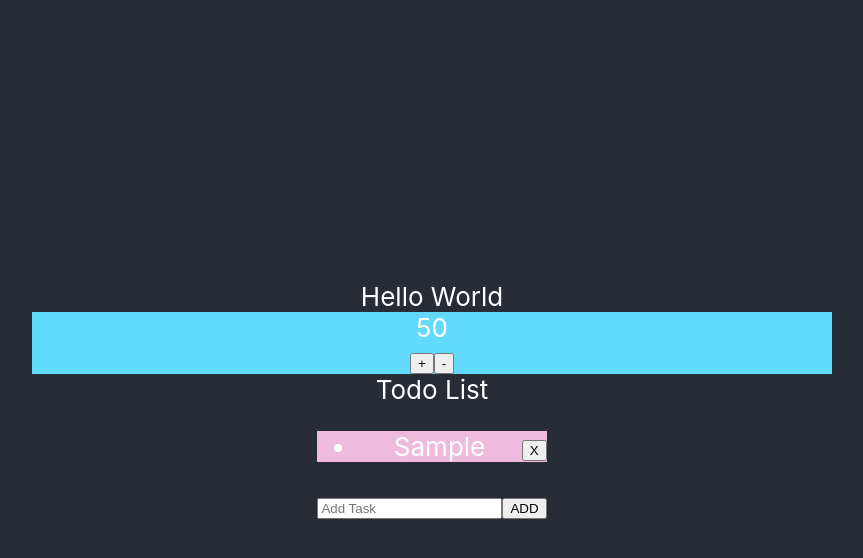
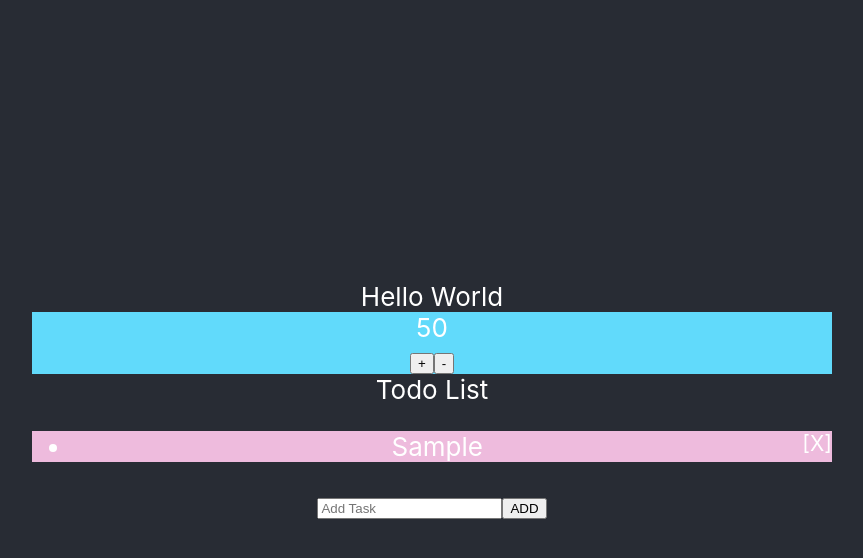
Before and after one commit to galiii/react-tutorial3, a React (Create React App) app in the folder my-app/: page / in a window 1280 px wide. Both pictures are taken after typing "Sample" into the empty fields and a click on the button "ADD". Shown: the top 558 px of the page, without its empty margins (208-1071 px from the left). Built offline with nearby package versions, Linux system fonts and the light colour scheme.

Commit message:
delete item

```diff
--- a/my-app/src/App.css
+++ b/my-app/src/App.css
@@ -54,13 +54,13 @@
 /* List component */
 
 .list{
+  min-width: 100vh;
   background-color: #eebbdd
 }
 
 
 
-.list ul li button{
+.list ul li a{
   float: right;
-  right: 1%;
-  margin-top: 4.5%
+  font-size: calc(5px + 2vmin);
 }
--- a/my-app/src/components/Item.js
+++ /dev/null
@@ -1 +0,0 @@
-import React from 'react';
--- a/my-app/src/components/List.js
+++ b/my-app/src/components/List.js
@@ -1,15 +1,19 @@
 import React from 'react';
 
 
-export default function List({tasks}){
+function List(props){
+    const items = props.tasks;
 return(
     <div className="list">
         <ul>
             {
-                tasks.map((task,index)=> (
+                items.map((task,index)=> (
                 <li key={index}>
                 {task}
-                <button>X</button>
+                <a
+                herf="#"
+                onClick={()=>props.deleteItem(task,index)}
+                >[X]</a>
                 </li>
                 ))
             }
@@ -17,3 +21,5 @@ return(
     </div>
 )
 }
+
+export default List;
--- a/my-app/src/components/Todo.js
+++ b/my-app/src/components/Todo.js
@@ -43,11 +43,27 @@ onSubmitItem = (e) => {
   });
 }
 
+/*
+taskDelete the value that should be delete
+index is the postion
+*/
+deleteItem = (taskDelete,index) => {
+const {tasks} = this.state;
+ console.log(taskDelete);
+ console.log(index);
+ //Using slice
+ tasks.splice(index, 1);
+ this.setState({ tasks:tasks});
+}
+
 render(){
   return(
       <div className="App todo">
-        <label>Todo List</label>
-        <List tasks={this.state.tasks}/>
+        <span>Todo List</span>
+        <List
+            tasks={this.state.tasks}
+            deleteItem={this.deleteItem}
+            />
           <form  onSubmit={this.onSubmitItem}>
 
             <input
```
